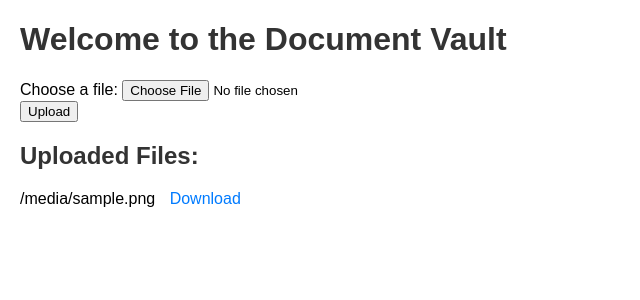
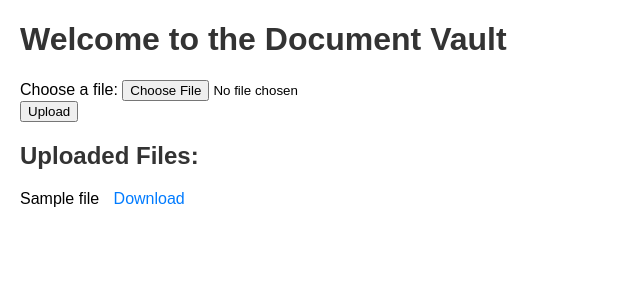
Before and after one commit to rabnmgr7/kagajpatra, a Flask app: template app/templates/index.html in a window 1280 px wide. Shown: the top 300 px of the page, without its empty margins (0-640 px from the left). Run offline with Flask 3, Linux system fonts and the light colour scheme; the template is opened without the code that fills it: most values are stand-ins (such as "Sample title", 1, 10 or a date in 2020).

Commit message:
displaying uploaded files.

```diff
--- a/app/app.py
+++ b/app/app.py
@@ -11,9 +11,26 @@ app.config['ALLOWED_EXTENSIONS'] = set(['txt', 'pdf', 'doc', 'docx', 'png', 'jpg
 def allowed_file(filename):
     return '.' in filename and filename.rsplit('.', 1)[1].lower() in app.config['ALLOWED_EXTENSIONS']
 
+icons = {
+    'txt': 'far fa-file-alt',   # Example: Font Awesome icon for text files
+    'pdf': 'far fa-file-pdf',   # Example: Font Awesome icon for PDF files
+    'doc': 'far fa-file-word',  # Example: Font Awesome icon for Word files
+    'docx': 'far fa-file-word', # Example: Font Awesome icon for Word files
+    'png': 'far fa-file-image', # Example: Font Awesome icon for image files
+    'jpg': 'far fa-file-image', # Example: Font Awesome icon for image files
+    'jpeg': 'far fa-file-image',# Example: Font Awesome icon for image files
+    'gif': 'far fa-file-image'  # Example: Font Awesome icon for image files
+}
+
 @app.route('/')
 def index():
     files = os.listdir(os.path.join(app.root_path, app.config['UPLOAD_FOLDER']))
+
+    for file in files:
+        file_name, file_extension = os.path.splitext(file)
+        icon_class = icons.get(file_extension[1:], 'far fa-file')  # Default icon if extension not found
+        file_data.append({'name': file_name, 'icon': icon_class, 'filename': file})
+
     return render_template('index.html', files=files)
 
 @app.route('/upload', methods=['POST'])
--- a/app/templates/index.html
+++ b/app/templates/index.html
@@ -5,6 +5,7 @@
 <head>
     <meta charset="UTF-8">
     <meta name="viewport" content="width=device-width, initial-scale=1.0">
+    <link rel="stylesheet" href="https://cdnjs.cloudflare.com/ajax/libs/font-awesome/5.15.3/css/all.min.css" integrity="sha384-mQ93GR66B00ZXjt0YO5KlohRA5SY2XofzTGf5ceFurlXGO4G2FZDI3Sb2P5a5d+3" crossorigin="anonymous">
     <link rel="stylesheet" href="{{ url_for('static', filename='style.css') }}">
     <title>Document Vault</title>
 </head>
@@ -22,7 +23,8 @@
     <ul>
         {% for file in files %}
             <li>
-                {{ file }}
+		<i class="{{ file['icon'] }}"></i>
+                {{ file['name'] }}
                 <a href="{{ url_for('download_file', filename=file) }}" target="_blank">Download</a>
             </li>
         {% endfor %}
```
